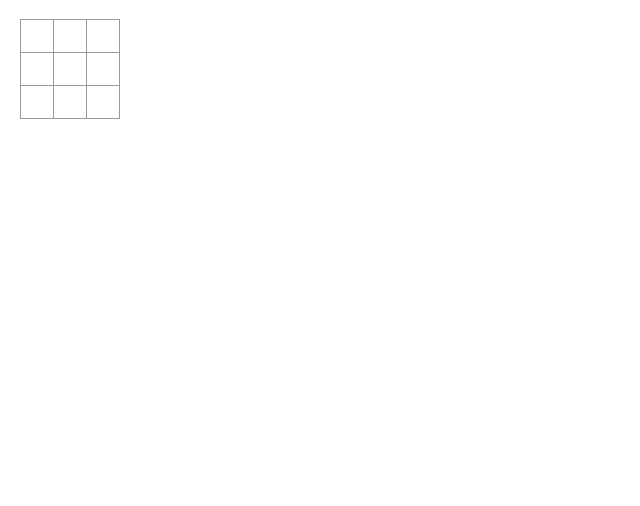
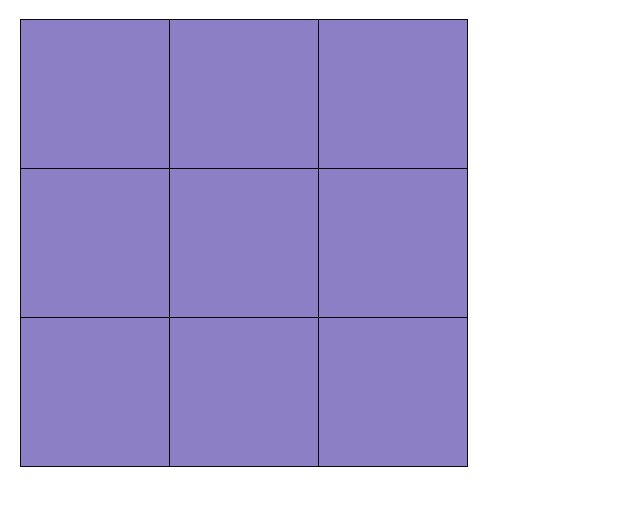
Before and after one commit to Hewitte/react-projects, a React (Create React App) app in the folder TicTacToe/my-app/: page / in a window 1280 px wide. Shown: the top 506 px of the page, without its empty margins (0-640 px from the left). Built offline with nearby package versions, Linux system fonts and the light colour scheme.

Commit message:
changed colour, increased size

```diff
--- a/TicTacToe/my-app/src/App.js
+++ b/TicTacToe/my-app/src/App.js
@@ -12,7 +12,7 @@ export default function Board() {
   const [squares, setSquares] = useState(Array(9).fill(null));
 
   function handleClick(i) {
-    const nextSquares = squares.slice();
+    const nextSquares = squares.slice(); //.slice creates a copy of the array instead of modifying the OG
     nextSquares[i] = "X";
     setSquares(nextSquares);
   }
--- a/TicTacToe/my-app/src/styles.css
+++ b/TicTacToe/my-app/src/styles.css
@@ -57,18 +57,18 @@
   }
 
   .square {
-    background: #fff;
-    border: 1px solid #999;
+    background: #8d7fc6;
+    border: 1px solid #0a0a0a;
     float: left;
-    font-size: 24px;
+    font-size: 40px;
     font-weight: bold;
-    line-height: 34px;
-    height: 34px;
+    line-height: 150px;
+    height: 150px;
     margin-right: -1px;
     margin-top: -1px;
     padding: 0;
     text-align: center;
-    width: 34px;
+    width:150px;
   }
 
   .board-row:after {
```
